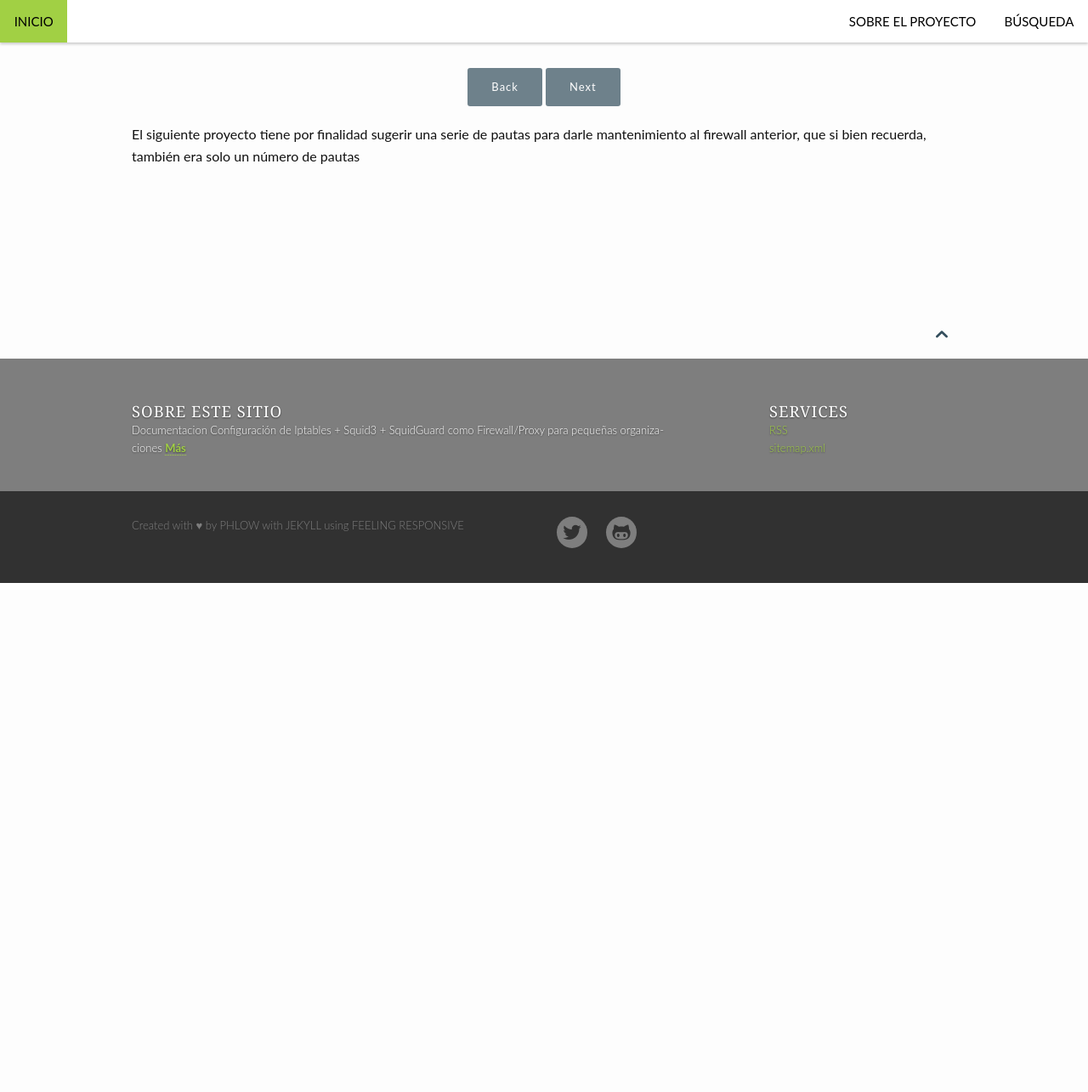
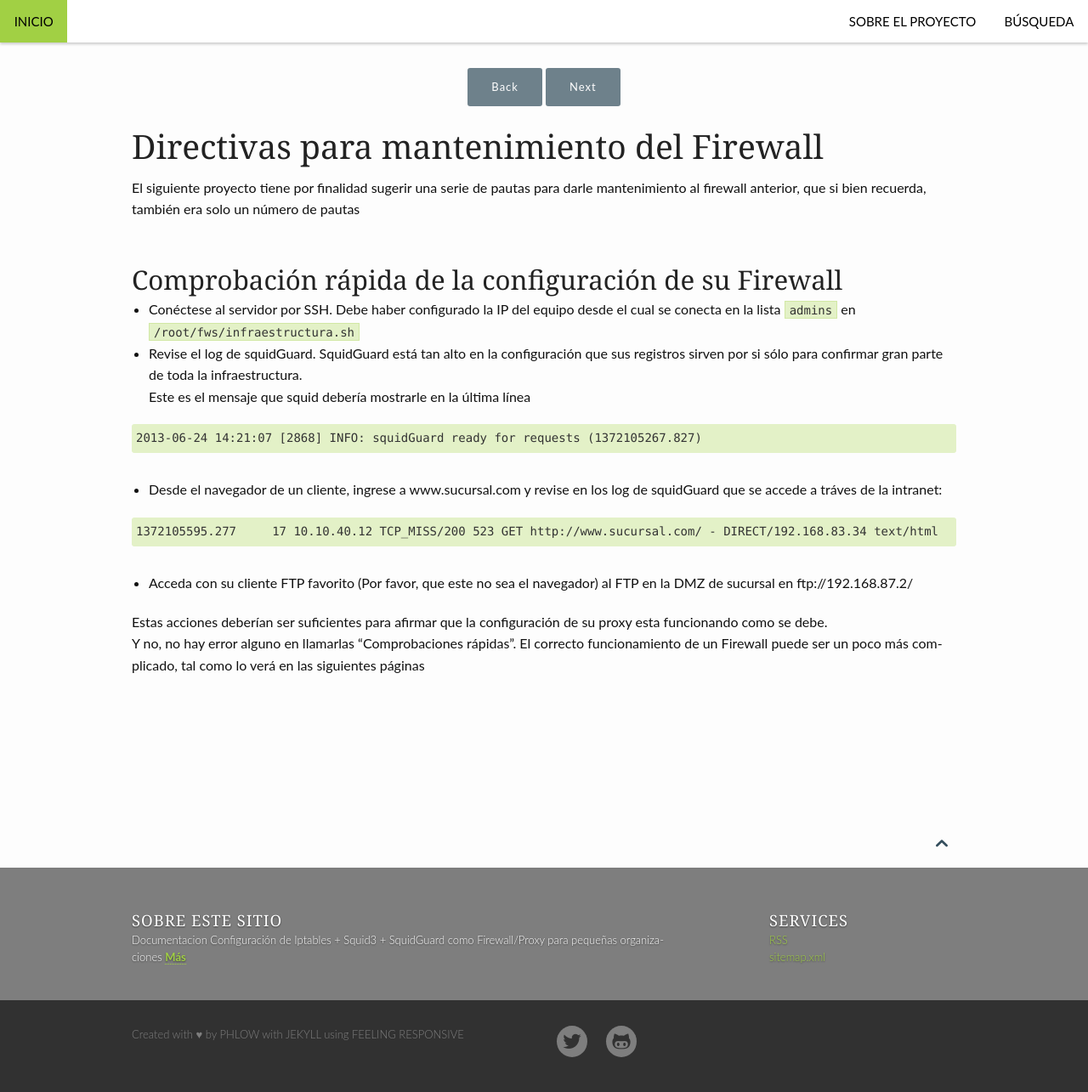
Before and after one commit to VTacius/firewall, a Jekyll site: the page built from _manual/index.md, in a window 1280 px wide. Shown: the whole page at 85% size. Built offline with Jekyll 4.4.1, drawn with Linux system fonts in a browser that asks for light colours; before the commit the page ends 900 px from its top, so only the background shows below that.

Commit message:
Inicio de migración para Manual para configuración de Firewall

```diff
--- a/_manual/index.md
+++ b/_manual/index.md
@@ -6,4 +6,22 @@ title: Directivas para mantenimiento del Firewall
 orden: 0
 header: no
 ---
+# Directivas para mantenimiento del Firewall
 El siguiente proyecto tiene por finalidad sugerir una serie de pautas para darle mantenimiento al firewall anterior, que si bien recuerda, también era solo un número de pautas
+
+## Comprobación rápida de la configuración de su Firewall
+
+* Conéctese al servidor por SSH. Debe haber configurado la IP del equipo desde el cual se conecta en la lista `admins` en `/root/fws/infraestructura.sh`
+* Revise el log de squidGuard. SquidGuard está tan alto en la configuración que sus registros sirven por si sólo para confirmar gran parte de toda la infraestructura.
+Este es el mensaje que squid debería mostrarle en la última línea
+{% highlight squid %}
+2013-06-24 14:21:07 [2868] INFO: squidGuard ready for requests (1372105267.827)
+{% endhighlight %}
+* Desde el navegador de un cliente, ingrese a www.sucursal.com y revise en los log de squidGuard que se accede a tráves de la intranet:
+{% highlight squid %}
+1372105595.277     17 10.10.40.12 TCP_MISS/200 523 GET http://www.sucursal.com/ - DIRECT/192.168.83.34 text/html
+{% endhighlight %}
+* Acceda con su cliente FTP favorito (Por favor, que este no sea el navegador) al FTP en la DMZ de sucursal en ftp://192.168.87.2/
+
+Estas acciones deberían ser suficientes para afirmar que la configuración de su proxy esta funcionando como se debe.
+Y no, no hay error alguno en llamarlas "Comprobaciones rápidas". El correcto funcionamiento de un Firewall puede ser un poco más complicado, tal como lo verá en las siguientes páginas
```
